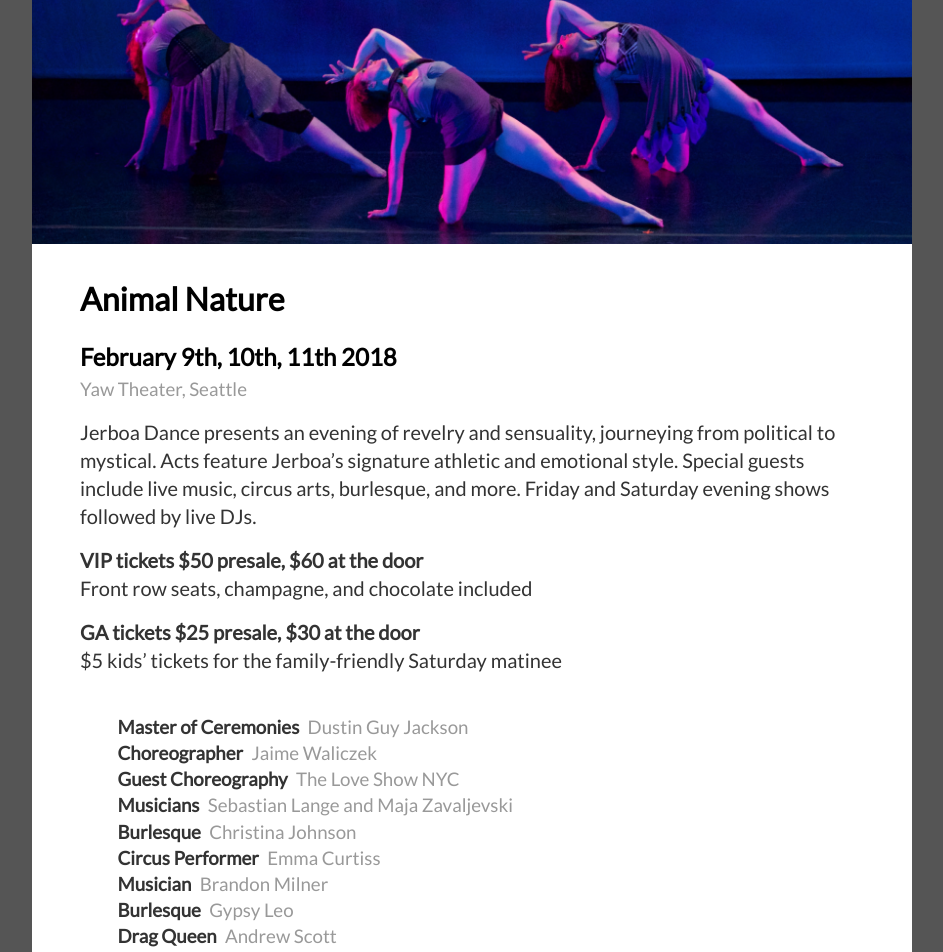
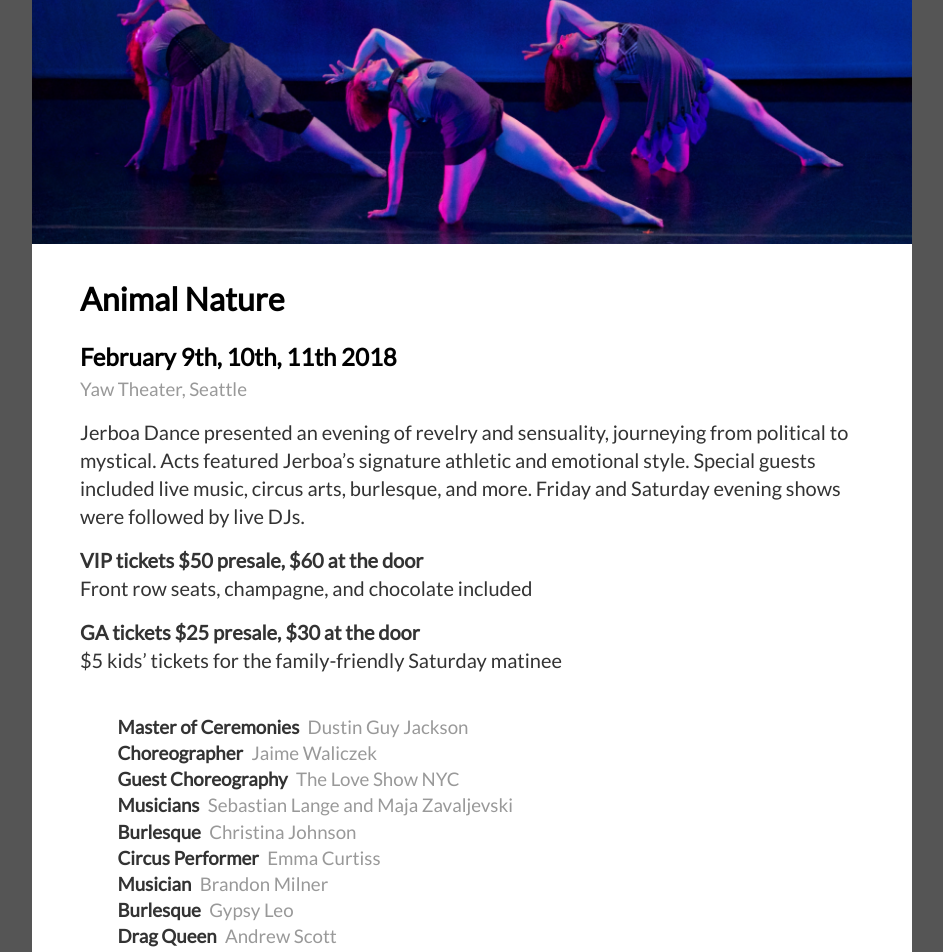
Before and after one commit to JerboaDance/Website, a Jekyll site: the page built from _performances/AnimalNature.md, in a window 1280 px wide. Shown: the part 239-1191 px from the top of the page, without its empty margins (168-1111 px from the left). Built offline with Jekyll 4.4.1, drawn with Linux system fonts in a browser that asks for light colours; nearby versions of some CDN libraries; comment, search, counter and statistics services are not loaded.

Commit message:
Corrected tense in Animal Nature description

```diff
--- a/_performances/AnimalNature.md
+++ b/_performances/AnimalNature.md
@@ -50,7 +50,7 @@ photographs:
         id: /assets/performances/AnimalNature/header.jpg
         featured: [RenadoTozer, AndresLopez]
 ---
-Jerboa Dance presents an evening of revelry and sensuality, journeying from political to mystical. Acts feature Jerboa’s signature athletic and emotional style. Special guests include live music, circus arts, burlesque, and more. Friday and Saturday evening shows followed by live DJs.
+Jerboa Dance presented an evening of revelry and sensuality, journeying from political to mystical. Acts featured Jerboa’s signature athletic and emotional style. Special guests included live music, circus arts, burlesque, and more. Friday and Saturday evening shows were followed by live DJs.
 
 **VIP tickets $50 presale, $60 at the door**
 Front row seats, champagne, and chocolate included
```
